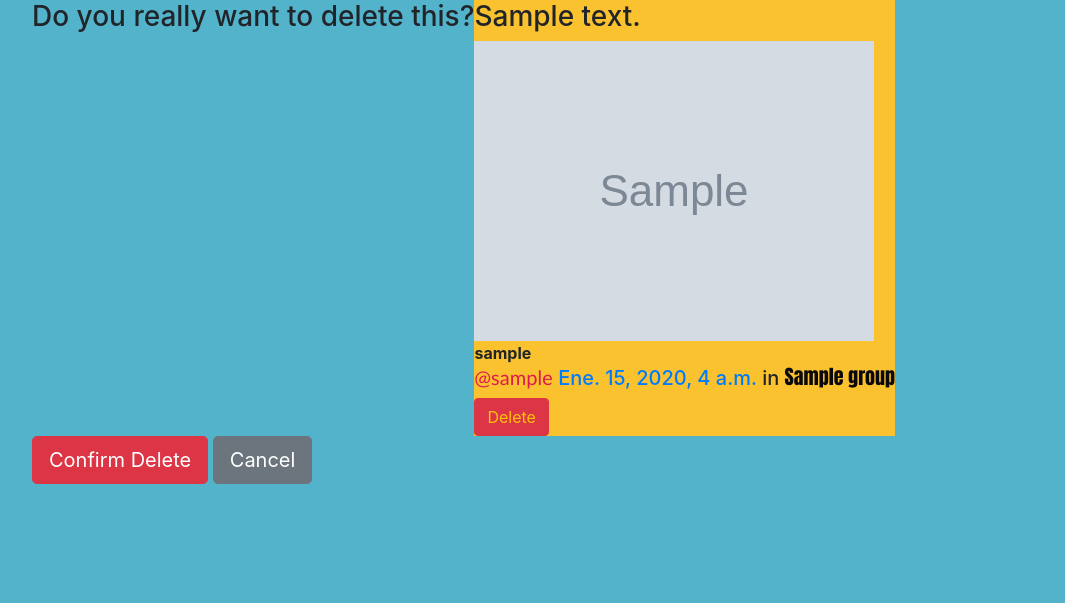
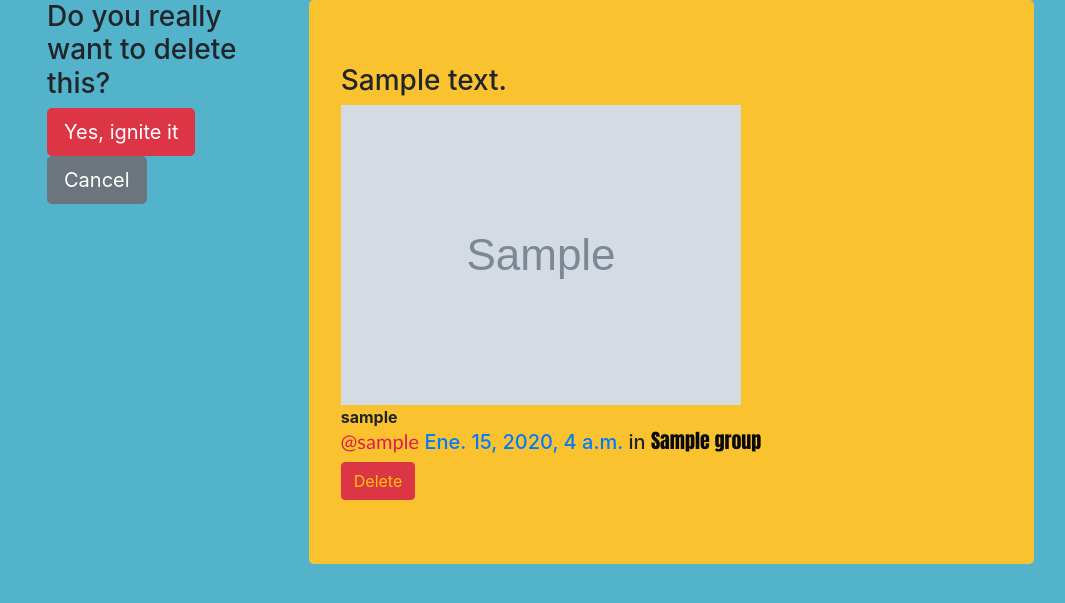
Before and after one commit to SpookyPanda/Final_site, a Django app: page /posts/delete/1/ in a window 1280 px wide. Shown: the part 58-661 px from the top of the page, without its empty margins (38-1103 px from the left). Run offline with Django 3.2, Linux system fonts and the light colour scheme; a user stored in the database is signed in; tables that the repository leaves empty hold one stand-in row (values such as "Sample post"); grey boxes marked "Sample" are stand-in pictures; some libraries are stand-ins or nearby versions.

Commit message:
fixed templates

```diff
--- a/posts/templates/posts/post_confirm_delete.html
+++ b/posts/templates/posts/post_confirm_delete.html
@@ -1,15 +1,27 @@
 {% extends "posts/post_base.html" %}
 
 {% block post_content %}
-	<h3>Do you really want to delete this?</h3>
+	<div class="row">
+		<div class="col-md-3">
+			<div class="container">
+				<h3>Do you really want to delete this?</h3>
 
-	<div class="posts">
-		{% include "posts/_post.html" %}
+				<form method="POST">
+					{% csrf_token %}
+					<input type="submit" value="Yes, ignite it" class="btn btn-lg btn-danger">
+					<a href="{% url 'posts:single' username=user.username pk=object.pk %}" class="btn btn-lg btn-secondary">Cancel</a>
+				</form>
+			</div>
+		</div>
+		<div class="col-md-9">
+			<div class="container">
+				<div class="jumbotron filler2">
+					{% include "posts/_post.html" %}
+				</div>
+			</div>
+		</div>
 	</div>
 
-	<form method="POST">
-		{% csrf_token %}
-		<input type="submit" value="Confirm Delete" class="btn btn-lg btn-danger">
-		<a href="{% url 'posts:single' username=user.username pk=object.pk %}" class="btn btn-lg btn-secondary">Cancel</a>
-	</form>
+
+
 {% endblock post_content %}
--- a/posts/templates/posts/post_list.html
+++ b/posts/templates/posts/post_list.html
@@ -40,7 +40,11 @@
 {% block post_content %}
 	<div class="col-md-9">
 		{% for post in post_list %}
-			{% include "posts/_post.html" %}
+			<div class="container">
+				<div class="jumbotron filler2">
+					{% include "posts/_post.html" %}
+				</div>
+			</div>
 		{% endfor %}
 	</div>
 {% endblock post_content %}
```
Also changed, not shown: posts/templates/posts/post_detail.html (+6 -2 lines).
